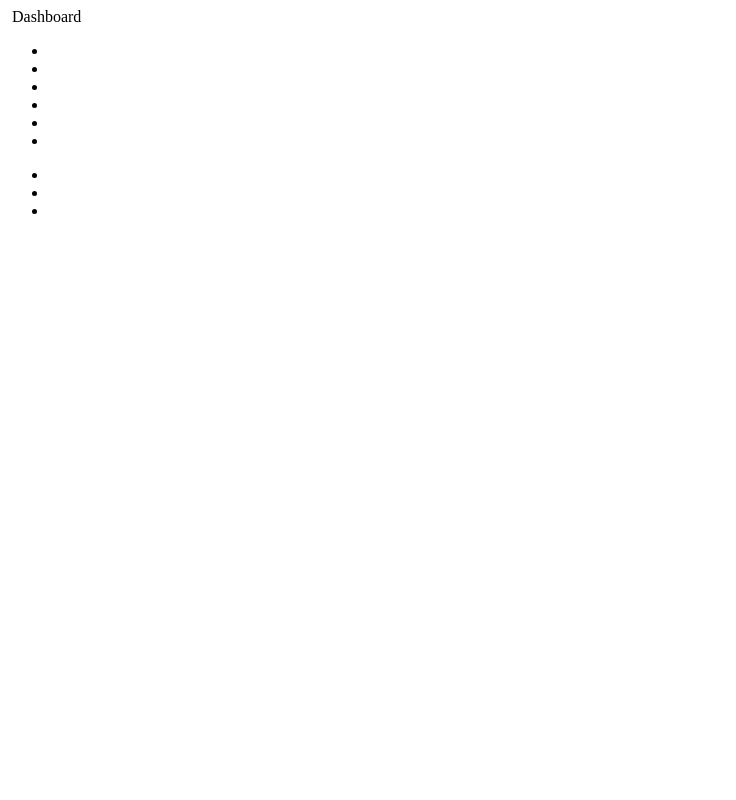
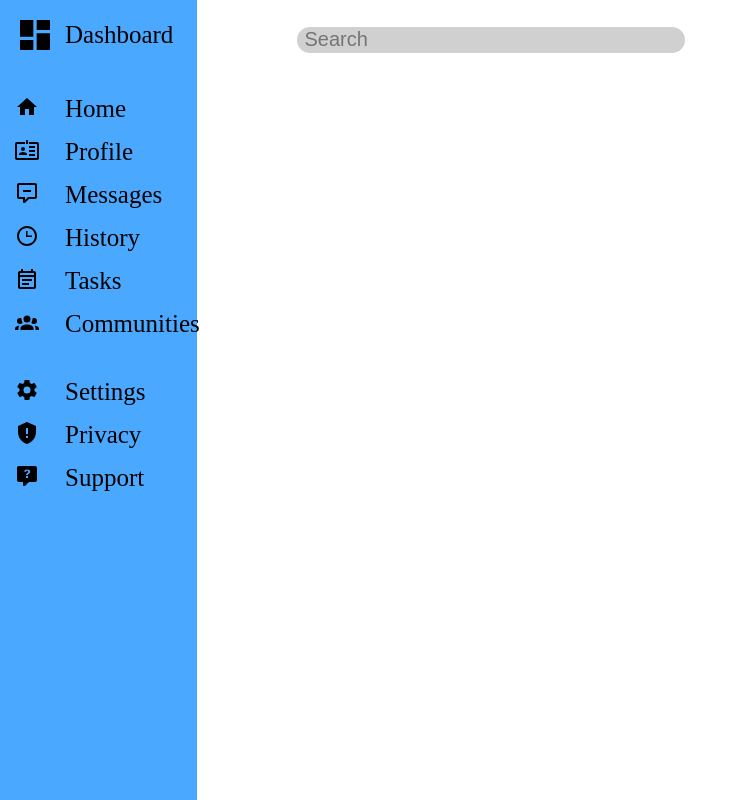
Before and after one commit to crypto-dot/AdminDashboard, a plain HTML site: page index.html in a window 1280 px wide. Shown: the whole page, without its empty margins (0-736 px from the left). Drawn offline with Linux system fonts and the light colour scheme.

Commit message:
added searchbar and finished sidebar

```diff
--- a/index.html
+++ b/index.html
@@ -8,28 +8,32 @@
 <body>
     <div class="container-left-hand">
         <div class="dashboardContainerLogo">
-            <img> Dashboard
+            <img class="dashboardLogo" src="icons/view-dashboard.svg">Dashboard
         </div>
         <div class="actionContainer">
             <ul>
-                <li></li>
-                <li></li>
-                <li></li>
-                <li></li>
-                <li></li>
-                <li></li>
+                <img src="icons/home.svg"> <li> <a href="">Home</a></li>
+                <img src="icons/badge-account-horizontal-outline.svg"><li><a href="">Profile</a></li>
+                <img src="icons/comment-minus-outline.svg"><li> <a href="">Messages</a> </li>
+                <img src="icons/clock-time-three-outline.svg"><li><a href="">History</a></li>
+                <img src="icons/calendar-text-outline.svg"><li><a href="">Tasks</a></li>
+                <img src="icons/account-group.svg"><li><a href="">Communities</a></li>
             </ul>
         </div>
         <div class="settingContainer">
             <ul>
-                <li></li>
-                <li></li>
-                <li></li>
+                <img src="icons/cog.svg"><li><a href="">Settings</a></li>
+                <img src="icons/shield-alert.svg"><li><a href="">Privacy</a></li>
+                <img src="icons/comment-question.svg"><li><a href="">Support</a></li>
             </ul>
         </div>
     </div>
     <div class="container-right-hand">
         <div class="header">
+            <form>
+                <input type="text" id="searchBar" placeholder=" Search" name="searchInput">
+                <label for="searchBar"></label>
+            </form>
         </div>
         <projectContainer>
             <div></div>
--- a/style.css
+++ b/style.css
@@ -0,0 +1,69 @@
+body,html {
+    margin: 0;
+    border: 0;
+    padding: 0;
+    font-size: 25px;
+}
+body {
+    height:  100vh;
+    display: grid;
+    grid-template-columns: 1fr 5.5fr;
+    grid-template-rows: 1fr;
+}
+.container-left-hand{
+    grid-column: 1 / 2;
+    grid-row: 1 /2;
+    background-color: rgb(74, 168, 255);
+    display: flex;
+    gap: clamp(25px, 5vh, 70px);
+    flex-direction: column;
+}
+.container-right-hand{
+    grid-column: 2 / 3;
+}
+
+ul {
+    padding: 0;
+    margin: 0;
+    display: grid;
+    grid-template-columns: repeat(2,30px);
+    row-gap: 15px;
+    column-gap: 20px;
+}
+li {
+    list-style: none;
+}
+a:hover {
+    color:rgb(53, 53, 61);
+}
+a{
+    text-decoration: none;
+    color: black;
+}
+.dashboardContainerLogo {
+    display: flex;
+    align-items: center;
+    margin: 15px 15px 0px 15px;
+}
+.actionContainer, .settingContainer {
+    margin-left: 15px;
+}
+.dashboardLogo {
+    width: 40px;
+    height: 40px;
+    margin-right: 10px;
+}
+input {
+    border-radius: 15px;
+    width: clamp(150px,30vw,600px);
+    height: clamp(10px,3vh,30px);
+    background-color: rgba(128, 128, 128, 0.37);
+    border-style: none;
+    font-size: 20px;
+}
+.header {
+    padding-left: clamp(50px,10vw,100px);
+    padding-right: clamp(50px,10vw,100px);
+    padding-top: clamp(5px,3vh,30px);
+    padding-bottom: clamp(5px,3vh,30px);
+}
```
Also changed, not shown: icons/account-group.svg (added), icons/badge-account-horizontal-outline.svg (added), icons/calendar-text-outline.svg (added), icons/clock-time-three-outline.svg (added), icons/cog.svg (added), icons/comment-minus-outline.svg (added), icons/comment-question.svg (added), icons/home.svg (added), icons/magnify.svg (added), icons/shield-alert.svg (added), icons/view-dashboard.svg (added).
